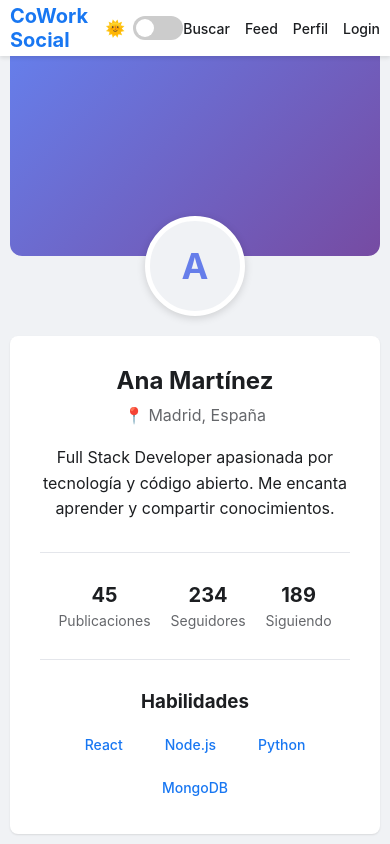
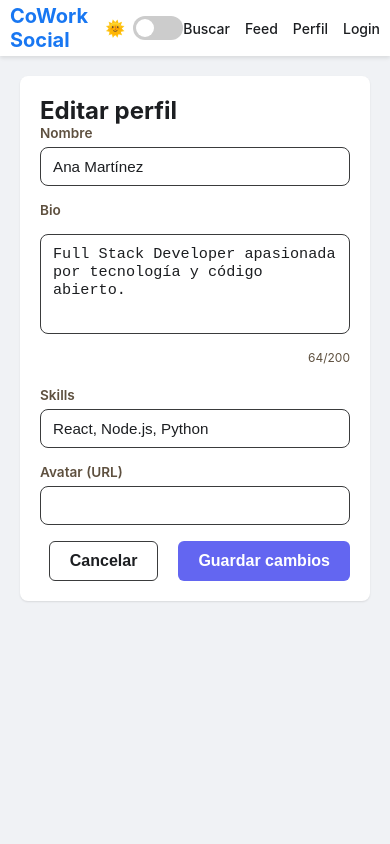
Before and after one commit to ali-zunega/cowork-social-frontend, a React (Create React App) app in the folder frontend/: page /profile/edit in a window 390 px wide. Shown: the top 844 px of the page. Built offline with nearby package versions, Linux system fonts and the light colour scheme.

Commit message:
feat(profile): add edit profile form with validation, avatar preview and success feedback

```diff
--- a/frontend/src/App.js
+++ b/frontend/src/App.js
@@ -10,6 +10,7 @@ import Profile from "./pages/Profile";
 import Feed from "./pages/Feed";
 import Search from "./pages/Search";
 import NotFound from "./pages/NotFound";
+import ProfileEdit from "./pages/ProfileEdit";
 
 // Components
 import Navbar from "./components/Navbar";
@@ -32,6 +33,7 @@ function App() {
             <Route path="/register" element={<Register />} />
             <Route path="/feed" element={<Feed />} />
             <Route path="/profile/:userId" element={<Profile />} />
+            <Route path="/profile/edit" element={<ProfileEdit />} />
             <Route path="*" element={<NotFound />} />
           </Routes>
         </main>
--- a/frontend/src/pages/Profile.css
+++ b/frontend/src/pages/Profile.css
@@ -31,18 +31,27 @@
 }
 
 .profile-avatar {
-  width: 150px;
-  height: 150px;
+  width: 140px;
+  height: 140px;
   border-radius: 50%;
   background: var(--bg-body);
-  border: 5px solid white;
+  overflow: hidden;
   box-shadow: 0 2px 8px rgba(0, 0, 0, 0.15);
+  border: 3px solid var(--color-primary);
   display: flex;
   align-items: center;
   justify-content: center;
   font-size: 48px;
   font-weight: bold;
   color: #667eea;
+  object-fit: cover;
+
+}
+
+.profile-avatar img {
+  width: 100%;
+  height: 100%;
+  object-fit: cover;
 }
 
 .profile-info {
@@ -72,8 +81,8 @@
   justify-content: center;
   gap: 50px;
   padding: 30px 0;
-  border-top: 1px solid #e4e6eb;
-  border-bottom: 1px solid #e4e6eb;
+  border-top: 1px solid var(--border-color);
+  border-bottom: 1px solid var(--border-color);
   margin-bottom: 30px;
 }
 
@@ -138,10 +147,10 @@
   }
 
   .profile-avatar {
-    width: 100px;
-    height: 100px;
-    font-size: 36px;
+    width: 140px;
+    height: 140px;
   }
+
 
   .profile-stats {
     gap: 20px;
--- a/frontend/src/pages/Profile.js
+++ b/frontend/src/pages/Profile.js
@@ -1,6 +1,6 @@
-import React, { useState } from 'react';
-import { useParams } from 'react-router-dom';
-import './Profile.css';
+import React from "react";
+import { useParams, useNavigate } from "react-router-dom";
+import "./Profile.css";
 
 /**
  * Página de perfil de usuario
@@ -14,18 +14,23 @@ import './Profile.css';
  */
 const Profile = () => {
   const { userId } = useParams();
-  const [isEditing, setIsEditing] = useState(false);
+
+  const navigate = useNavigate();
 
   // Mock data - vendría de la API
   const mockUser = {
-    name: 'Ana Martínez',
-    bio: 'Full Stack Developer apasionada por tecnología y código abierto. Me encanta aprender y compartir conocimientos.',
-    location: 'Madrid, España',
-    skills: ['React', 'Node.js', 'Python', 'MongoDB'],
+    name: "Ana Martínez",
+    avatar: "",
+    bio: "Full Stack Developer apasionada por tecnología y código abierto. Me encanta aprender y compartir conocimientos.",
+    location: "Madrid, España",
+    skills: ["React", "Node.js", "Python", "MongoDB"],
     followers: 234,
     following: 189,
-    posts: 45
+    posts: 45,
   };
+
+  const savedUser = JSON.parse(localStorage.getItem("user"));
+  const user = savedUser || mockUser;
 
   return (
     <div className="profile-page">
@@ -36,14 +41,18 @@ const Profile = () => {
             <div className="profile-cover"></div>
             <div className="profile-avatar-section">
               <div className="profile-avatar">
-                {mockUser.name.charAt(0)}
+                {user.avatar ? (
+                  <img src={user.avatar} alt={user.name} />
+                ) : (
+                  <span>{user.name.charAt(0)}</span>
+                )}
               </div>
-              {userId === 'me' && (
+              {userId === "me" && (
                 <button
                   className="btn btn-secondary"
-                  onClick={() => setIsEditing(!isEditing)}
+                  onClick={() => navigate("/profile/edit", { state: { user } })}
                 >
-                  {isEditing ? '💾 Guardar' : '✏️ Editar Perfil'}
+                  ✏️ Editar Perfil
                 </button>
               )}
             </div>
@@ -51,22 +60,24 @@ const Profile = () => {
 
           {/* Información del perfil */}
           <div className="profile-info card">
-            <h2>{mockUser.name}</h2>
-            <p className="profile-location">📍 {mockUser.location}</p>
-            <p className="profile-bio">{mockUser.bio}</p>
+            <h2>{user.name}</h2>
+            <p className="profile-location">
+              📍 {user.location || "Sin ubicación"}
+            </p>
+            <p className="profile-bio">{user.bio}</p>
 
             {/* Stats */}
             <div className="profile-stats">
               <div className="stat-item">
-                <strong>{mockUser.posts}</strong>
+                <strong>{user.posts}</strong>
                 <span>Publicaciones</span>
               </div>
               <div className="stat-item">
-                <strong>{mockUser.followers}</strong>
+                <strong>{user.followers}</strong>
                 <span>Seguidores</span>
               </div>
               <div className="stat-item">
-                <strong>{mockUser.following}</strong>
+                <strong>{user.following}</strong>
                 <span>Siguiendo</span>
               </div>
             </div>
@@ -75,7 +86,7 @@ const Profile = () => {
             <div className="profile-skills">
               <h3>Habilidades</h3>
               <div className="skills-list">
-                {mockUser.skills.map((skill, index) => (
+                {user.skills?.map((skill, index) => (
                   <span key={index} className="skill-tag">
                     {skill}
                   </span>
@@ -87,7 +98,9 @@ const Profile = () => {
           {/* Publicaciones del usuario */}
           <div className="profile-posts">
             <h3>Publicaciones</h3>
-            <p className="coming-soon">Las publicaciones del usuario se mostrarán aquí...</p>
+            <p className="coming-soon">
+              Las publicaciones del usuario se mostrarán aquí...
+            </p>
           </div>
         </div>
       </div>
--- /dev/null
+++ b/frontend/src/pages/ProfileEdit.css
@@ -0,0 +1,80 @@
+.container-profile {
+    max-width: 600px;
+    margin: 0 auto;
+    padding: 20px;
+}
+
+.profile-form {
+    max-width: 500px;
+    margin: 0 auto;
+    padding: 20px;
+}
+
+.form-group {
+    display: flex;
+    flex-direction: column;
+    gap: 6px;
+    margin-bottom: 16px;
+}
+
+.form-group label {
+    font-size: 0.85rem;
+    font-weight: 600;
+    color: var(--text-muted);
+}
+
+.profile-form input,
+.profile-form textarea {
+    padding: 10px 12px;
+    border-radius: 8px;
+    border: 1px solid var(--border-color);
+    background: var(--card-bg);
+    color: var(--text-primary);
+    font-size: 0.95rem;
+}
+
+.profile-form input:focus,
+.profile-form textarea:focus {
+    outline: none;
+    border-color: var(--color-primary);
+    box-shadow: 0 0 0 2px rgba(99, 102, 241, 0.2);
+}
+
+.form-actions {
+    display: flex;
+    justify-content: flex-end;
+    gap: 20px;
+    margin-top: 10px;
+}
+
+.form-error {
+    color: #ff4d4f;
+    font-size: 0.85rem;
+}
+
+.char-count {
+    font-size: 0.75rem;
+    text-align: right;
+    color: var(--text-muted);
+}
+
+.char-count.limit {
+    color: #ff4d4f;
+}
+
+.avatar-preview img {
+    width: 100px;
+    height: 100px;
+    border-radius: 50%;
+    object-fit: cover;
+}
+
+.form-success {
+    padding: 10px;
+    border-radius: 8px;
+    font-size: 1rem;
+    margin-bottom: 10px;
+    background: var(--success-bg);
+    color: var(--success-color);
+    border: 1px solid var(--success-border);
+}
--- /dev/null
+++ b/frontend/src/pages/ProfileEdit.js
@@ -0,0 +1,152 @@
+import React, { useState, useEffect } from "react";
+import { useNavigate, useLocation } from "react-router-dom";
+import "./ProfileEdit.css";
+
+// mockData para user
+const mockUser = {
+  name: "Ana Martínez",
+  bio: "Full Stack Developer apasionada por tecnología y código abierto.",
+  skills: ["React", "Node.js", "Python"],
+  avatar: "",
+};
+
+const ProfileEdit = () => {
+  const [success, setSuccess] = useState(false);
+  const location = useLocation();
+  const userFromState = location.state?.user;
+  const navigate = useNavigate();
+  const [formData, setFormData] = useState({
+    name: "",
+    bio: "",
+    skills: "",
+    avatar: "",
+  });
+
+  const [error, setError] = useState("");
+  useEffect(() => {
+    const savedUser = JSON.parse(localStorage.getItem("user"));
+
+    const user = userFromState || savedUser || mockUser;
+
+    setFormData({
+      name: user.name || "",
+      bio: user.bio || "",
+      avatar: user.avatar || "",
+      skills: user.skills ? user.skills.join(", ") : "",
+    });
+  }, [userFromState]);
+
+  const handleChange = (e) => {
+    setFormData({
+      ...formData,
+      [e.target.name]: e.target.value,
+    });
+  };
+
+  const handleSubmit = (e) => {
+    e.preventDefault();
+
+    if (!formData.name.trim()) {
+      setError("El nombre es obligatorio");
+      return;
+    }
+
+    const userToSave = {
+      id: "user-1",
+      name: formData.name,
+      bio: formData.bio,
+      avatar: formData.avatar,
+      skills: formData.skills
+        .split(",")
+        .map((s) => s.trim())
+        .filter(Boolean),
+    };
+
+    localStorage.setItem("user", JSON.stringify(userToSave));
+
+    setError("");
+    setSuccess(true);
+
+    setTimeout(() => {
+      navigate("/profile/me");
+    }, 2000);
+  };
+
+  return (
+    <div className="container-profile">
+      <form onSubmit={handleSubmit} className="profile-form card">
+        <h2>Editar perfil</h2>
+        {success && (
+          <p className="form-success">Perfil actualizado correctamente ✅</p>
+        )}
+
+        <div className="form-group">
+          <label>Nombre</label>
+          <input
+            type="text"
+            name="name"
+            value={formData.name}
+            onChange={handleChange}
+          />
+          {error && <p className="form-error">{error}</p>}
+        </div>
+
+        <div className="form-group">
+          <label>Bio</label>
+          <textarea
+            name="bio"
+            value={formData.bio}
+            onChange={handleChange}
+            maxLength={200}
+          />
+          <span
+            className={`char-count ${formData.bio.length > 180 ? "limit" : ""}`}
+          >
+            {formData.bio.length}/200
+          </span>
+        </div>
+
+        <div className="form-group">
+          <label>Skills</label>
+          <input
+            type="text"
+            name="skills"
+            placeholder="React, Node, CSS..."
+            value={formData.skills}
+            onChange={handleChange}
+          />
+        </div>
+
+        <div className="form-group">
+          <label>Avatar (URL)</label>
+          <input
+            type="text"
+            name="avatar"
+            value={formData.avatar}
+            onChange={handleChange}
+          />
+          {formData.avatar && (
+            <div className="avatar-preview">
+              <img src={formData.avatar} alt="preview" />
+            </div>
+          )}
+        </div>
+
+        <div className="form-actions">
+          <button
+            type="button"
+            className="btn btn-secondary"
+            onClick={() => navigate(-1)}
+          >
+            Cancelar
+          </button>
+          <button type="submit" className="btn btn-primary">
+            Guardar cambios
+          </button>
+        </div>
+      </form>
+    </div>
+  );
+};
+
+export default ProfileEdit;
```
